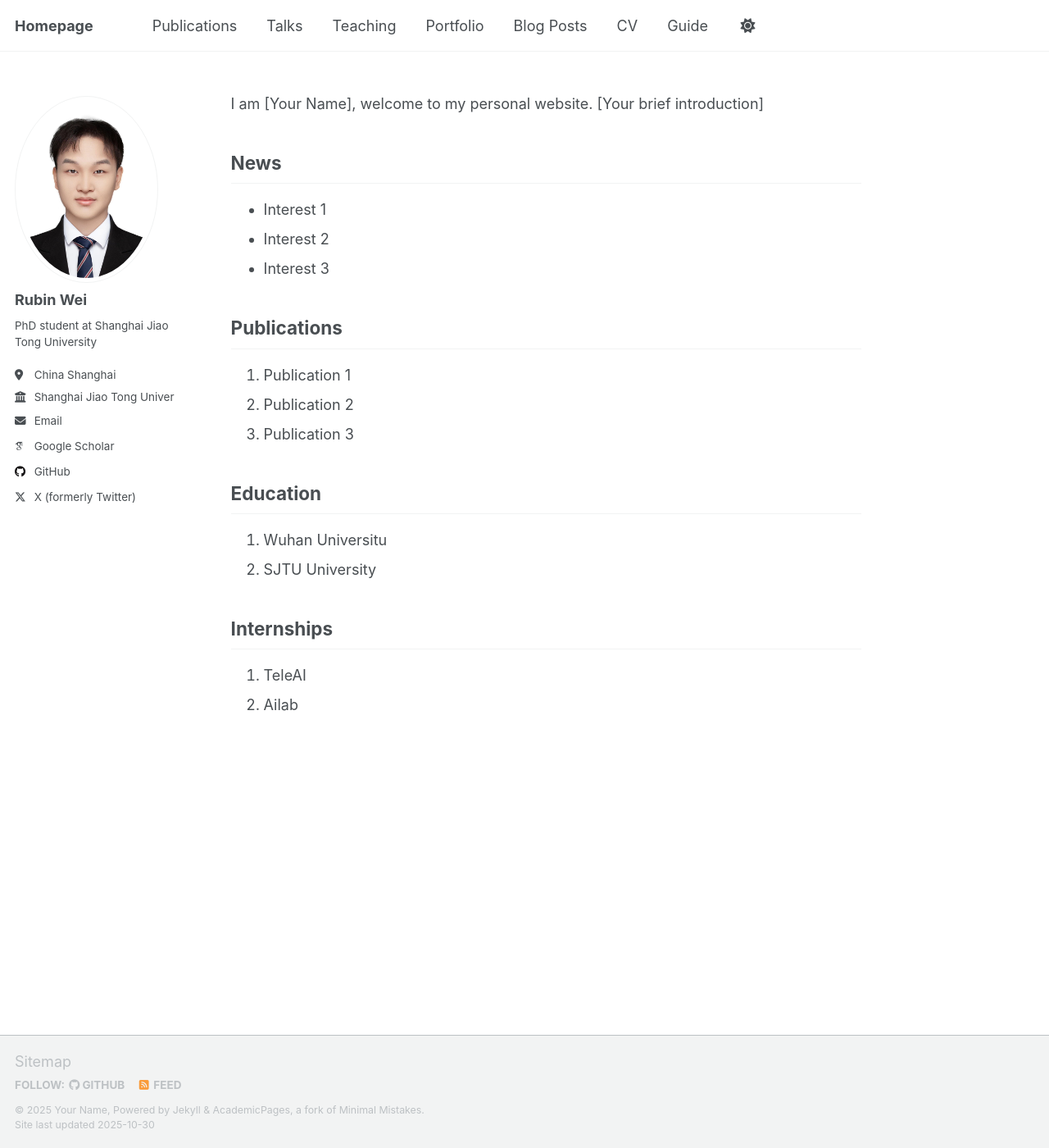
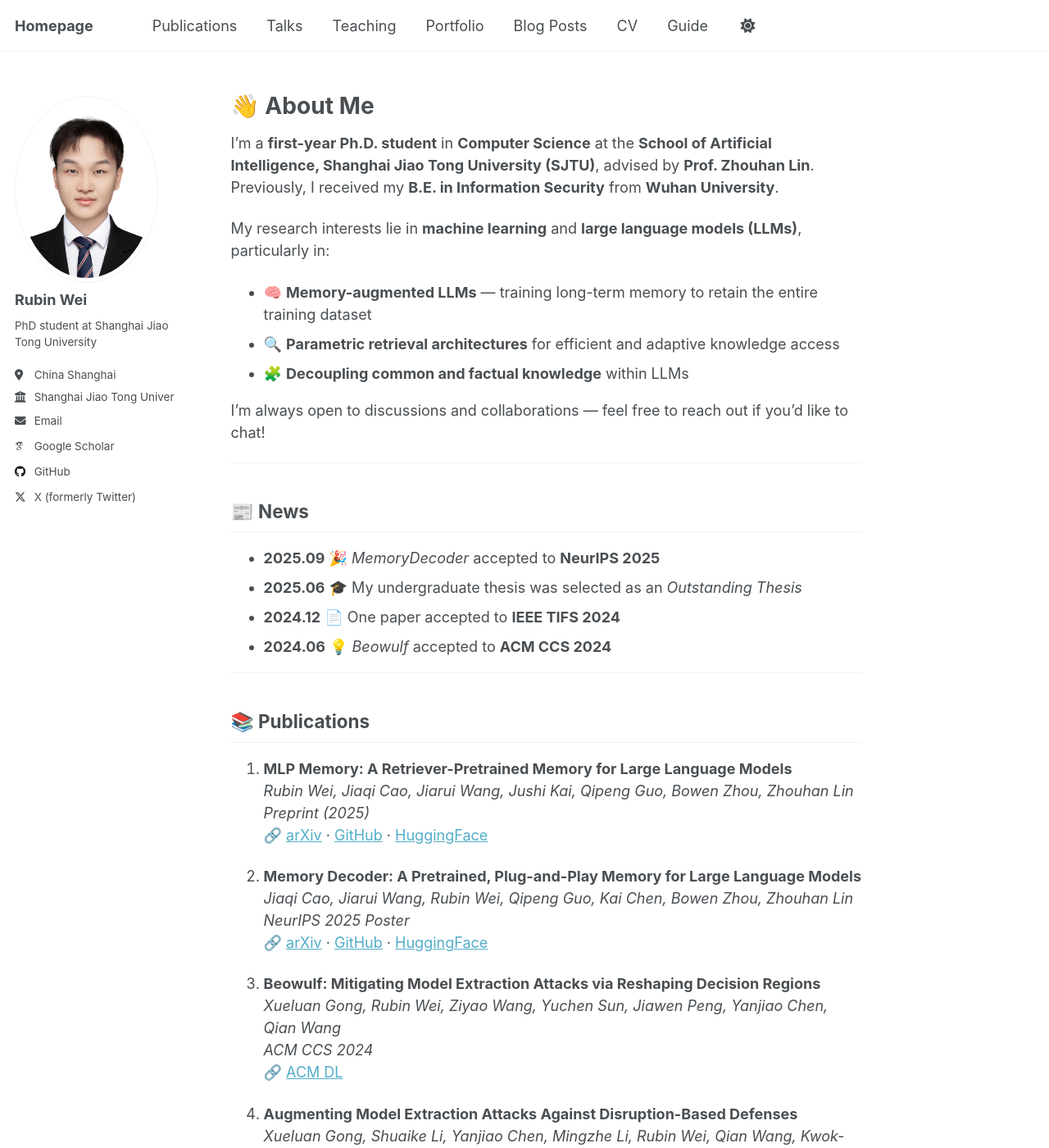
Before and after one commit to Rubin-Wei/Rubin-Wei.github.io, a Jekyll site: the page built from _pages/about.md, in a window 1280 px wide and 1400 px high. Shown: the whole window at 82% size. Built offline with Jekyll 4.4.1, drawn with Linux system fonts in a browser that asks for light colours; some web fonts are replaced; a script that is not in the unit is left out; some of the changed text lies outside the part shown.

Commit message:
update about.md

```diff
--- a/_pages/about.md
+++ b/_pages/about.md
@@ -1,4 +1,86 @@
 ---
+permalink: /
+title: ""
+excerpt: "About Me"
+author_profile: true
+redirect_from:
+  - /about/
+  - /about.html
+---
+
+# 👋 About Me
+
+I’m a **first-year Ph.D. student** in **Computer Science** at the **School of Artificial Intelligence, Shanghai Jiao Tong University (SJTU)**, advised by **Prof. Zhouhan Lin**.
+Previously, I received my **B.E. in Information Security** from **Wuhan University**.
+
+My research interests lie in **machine learning** and **large language models (LLMs)**, particularly in:
+- 🧠 **Memory-augmented LLMs** — training long-term memory to retain the entire training dataset
+- 🔍 **Parametric retrieval architectures** for efficient and adaptive knowledge access
+- 🧩 **Decoupling common and factual knowledge** within LLMs
+
+I’m always open to discussions and collaborations — feel free to reach out if you’d like to chat!
+
+---
+
+## 📰 <a id="news"></a>News
+
+- **2025.09** 🎉 *MemoryDecoder* accepted to **NeurIPS 2025**
+- **2025.06** 🎓 My undergraduate thesis was selected as an *Outstanding Thesis*
+- **2024.12** 📄 One paper accepted to **IEEE TIFS 2024**
+- **2024.06** 💡 *Beowulf* accepted to **ACM CCS 2024**
+
+---
+
+## 📚 <a id="publications"></a>Publications
+
+1. **MLP Memory: A Retriever-Pretrained Memory for Large Language Models**
+   *Rubin Wei, Jiaqi Cao, Jiarui Wang, Jushi Kai, Qipeng Guo, Bowen Zhou, Zhouhan Lin*
+   _Preprint (2025)_
+   🔗 [arXiv](https://arxiv.org/abs/2508.01832) · [GitHub](https://github.com/Rubin-Wei/MLPMemory) · [HuggingFace](https://huggingface.co/collections/Rubin-Wei/mlpmemory)
+
+2. **Memory Decoder: A Pretrained, Plug-and-Play Memory for Large Language Models**
+   *Jiaqi Cao, Jiarui Wang, Rubin Wei, Qipeng Guo, Kai Chen, Bowen Zhou, Zhouhan Lin*
+   _NeurIPS 2025 Poster_
+   🔗 [arXiv](https://arxiv.org/abs/2508.09874) · [GitHub](https://github.com/LUMIA-Group/MemoryDecoder) · [HuggingFace](https://huggingface.co/collections/Clover-Hill/memorydecoder)
+
+3. **Beowulf: Mitigating Model Extraction Attacks via Reshaping Decision Regions**
+   *Xueluan Gong, Rubin Wei, Ziyao Wang, Yuchen Sun, Jiawen Peng, Yanjiao Chen, Qian Wang*
+   _ACM CCS 2024_
+   🔗 [ACM DL](https://dl.acm.org/doi/abs/10.1145/3658644.3670267)
+
+4. **Augmenting Model Extraction Attacks Against Disruption-Based Defenses**
+   *Xueluan Gong, Shuaike Li, Yanjiao Chen, Mingzhe Li, Rubin Wei, Qian Wang, Kwok-Yan Lam*
+   _IEEE Transactions on Information Forensics & Security (TIFS) 2024_
+   🔗 [IEEE Xplore](https://ieeexplore.ieee.org/abstract/document/10793405)
+
+---
+
+## 🎓 <a id="education"></a>Education
+
+- **Ph.D. Student**, School of Artificial Intelligence, Shanghai Jiao Tong University — *2025.09–Present*
+- **B.E. in Information Security**, School of Cyber Science and Engineering, Wuhan University — *2021.09–2025.06*
+
+---
+
+## 💼 <a id="internships"></a>Internships
+
+- **TeleAI**, Shanghai, China — *2024.11–2025.02*
+- **Shanghai AI Lab**, Shanghai, China — *2024.04–2025.06*
+
+---
+
+## 🏅 Honors and Awards
+
+- 🏆 **National Scholarship**
+- 🧾 **Outstanding Undergraduate Thesis Award**
+
+---
+
+✨ *“Research is not only about building smarter models, but also about understanding how intelligence itself can remember.”*
+
+
+
+<!-- ---
 permalink: /
 title: ""
 excerpt: "About me"
@@ -8,22 +90,61 @@ redirect_from:
   - /about.html
 ---
 
-I am [Your Name], welcome to my personal website.  [Your brief introduction]
+I’m a first-year Ph.D. student in Computer Science at SJTU人工智能学院, focusing on machine learning, particularly large language models. I am fortunate to be advised by Prof. Zhouhan Lin. Previously, 我毕业于武汉大学信息安全专业.
+
+I’m currently interested in memory-augemented large language models, including traing a long-term memory to memorize the whole training dataset, 带有参数化检索的新架构模型. And 致力于将LLM当中的common knowledge and factual knowkedge decoupled. I'm always happy to connect, so feel free to reach out for a chat or collaboration.
+
+
 
 ## <a id="news"></a>News
-- Interest 1
-- Interest 2
-- Interest 3
+2025.09  🎉🎉 MemoryDecoder is accepeted to NeurIPS 2025.
+2025.06  🎉🎉 我的毕业设计被评选为优秀论文.
+2024.12:  🎉🎉 1 paper is accepted to TIFS 2024.
+2024.6:  🎉🎉 Beowulf is accepted to ACM 2024.
+
 
 ## <a id="publications"></a>Publications
-1. Publication 1
-2. Publication 2
-3. Publication 3
+1.
+标题：MLP Memory: A Retriever-Pretrained Memory for Large Language Models
+链接：https://arxiv.org/abs/2508.01832
+作者：Rubin Wei, Jiaqi Cao, Jiarui Wang, Jushi Kai, Qipeng Guo, Bowen Zhou, Zhouhan Lin
+状态：Preprint
+Github：https://github.com/Rubin-Wei/MLPMemory
+Huggingface: https://huggingface.co/collections/Rubin-Wei/mlpmemory
+年份：2025
+2.
+标题：Memory Decoder: A Pretrained, Plug-and-Play Memory for Large Language Models
+链接：https://arxiv.org/abs/2508.09874
+作者：Jiaqi Cao, Jiarui Wang, Rubin Wei, Qipeng Guo, Kai Chen, Bowen Zhou, Zhouhan Lin
+状态：NeurIPS 2025 Poster
+Github：https://github.com/LUMIA-Group/MemoryDecoder
+Huggingface: https://huggingface.co/collections/Clover-Hill/memorydecoder
+年份：2025
+3.
+标题：Beowulf: Mitigating Model Extraction Attacks Via Reshaping Decision Regions
+链接：https://dl.acm.org/doi/abs/10.1145/3658644.3670267
+作者：Xueluan Gong, Rubin Wei, Ziyao Wang, Yuchen Sun, Jiawen Peng, Yanjiao Chen, Qian Wang
+状态：ACM Conference on Computer and Communications Security (CCS) 2024
+年份：2024
+4.
+标题：Augmenting Model Extraction Attacks Against Disruption-Based Defenses
+链接：https://ieeexplore.ieee.org/abstract/document/10793405
+作者：Xueluan Gong, Shuaike Li, Yanjiao Chen, Mingzhe Li, Rubin Wei, Qian Wang, Kwok-Yan Lam
+状态：Transactions on Information Forensics & Security (TIFS) 2024
+
 
 ## <a id="education"></a>Education
-1. Wuhan Universitu
-2. SJTU University
+1. 2025.09 - Present, Ph.D Student, 人工智能学院, 上海交通大学
+2. 2021.09 - 2025.06, Undergraduate, School of Cyber Science and Engineering, Wuhan University
 
 ## <a id="internships"></a>Internships
-1. TeleAI
-2. Ailab
+1. 2024.11 - 2025.02, TeleAI, Shanghai, China.
+2. 2024.04 - 2025.06, Shanghai AI Lab, Shanghai, China.
+
+
+# Honors and Awards
+本科优秀论文
+国家奖学金
+
+
+ -->
```
